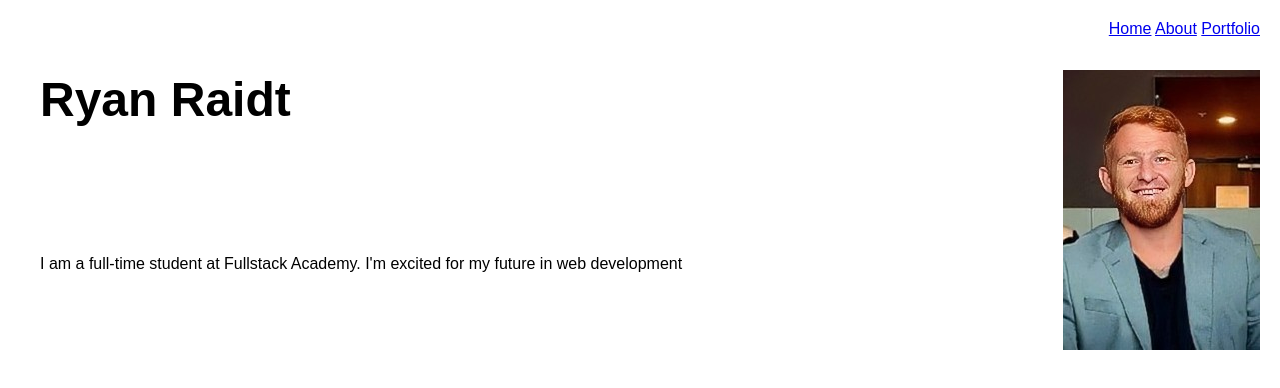
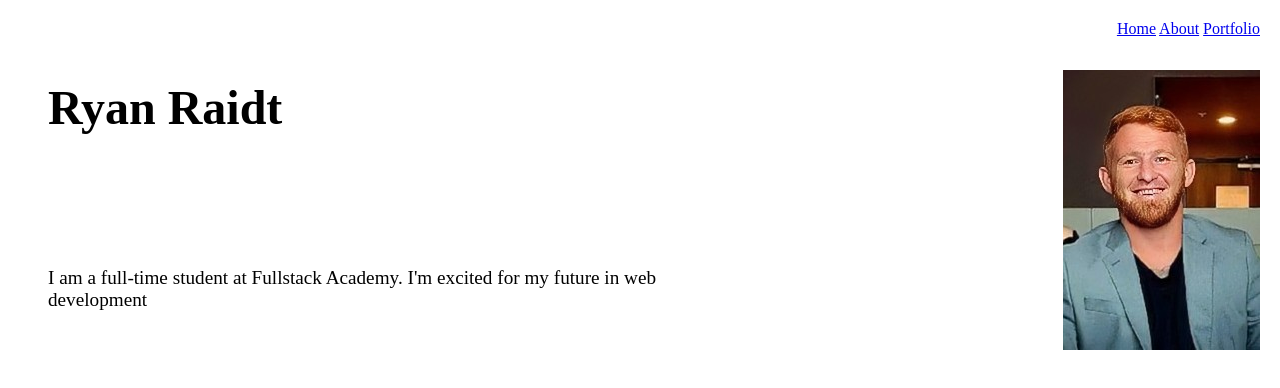
Before and after one commit to RyanRaidt/Ryan-portfolio, a plain HTML site: page index.html in a window 1280 px wide. Drawn offline with Linux system fonts and the light colour scheme.

Commit message:
change <P> font size

```diff
--- a/style.css
+++ b/style.css
@@ -12,12 +12,6 @@
   right: 0;
   padding: 20px;
   text-align: right;
-}
-
-body {
-  font-family: Arial, sans-serif;
-  margin: 0;
-  padding: 0;
 }
 
 header {
@@ -51,3 +45,6 @@ main {
   padding: 350px;
   text-align: center;
 }
+p {
+  font-size: 1.2em; /* 14px/16=0.875em */
+}
```
